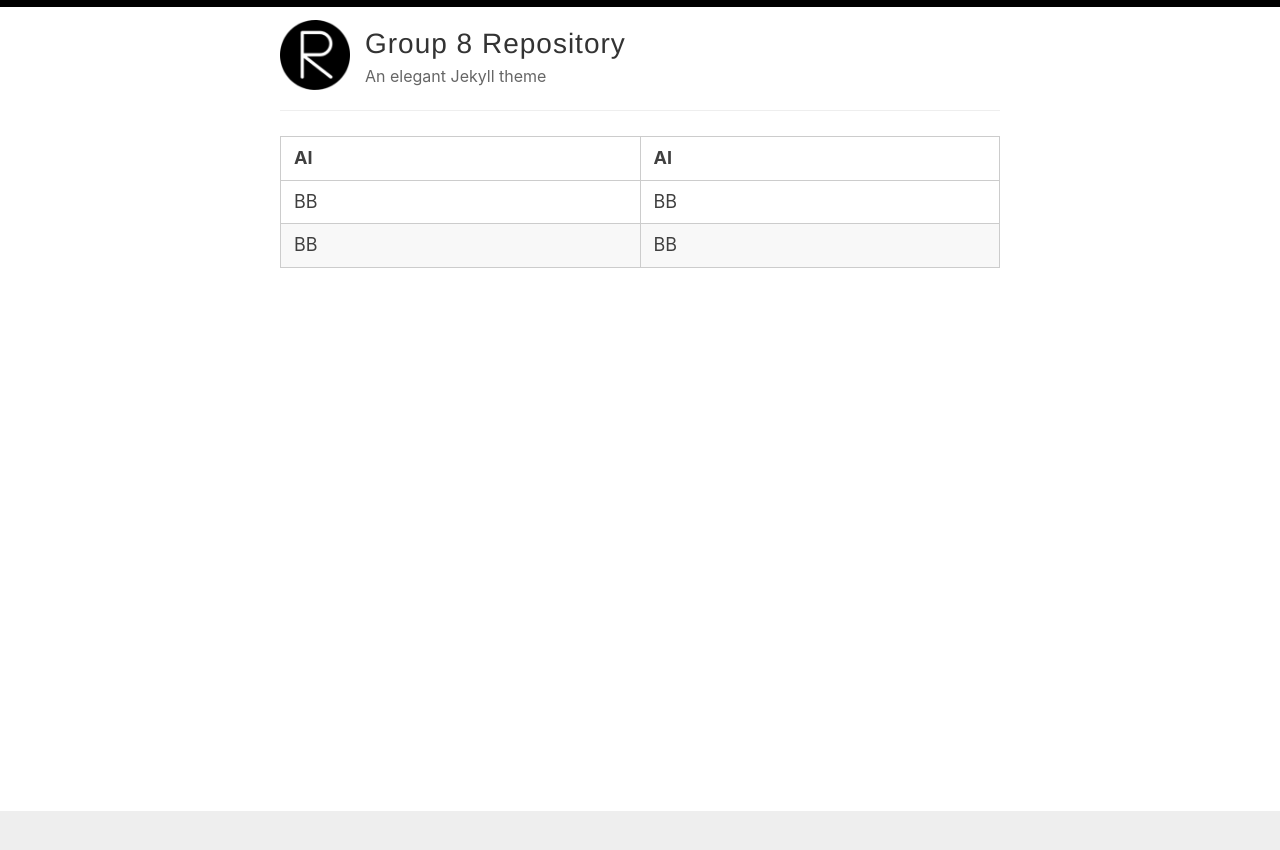
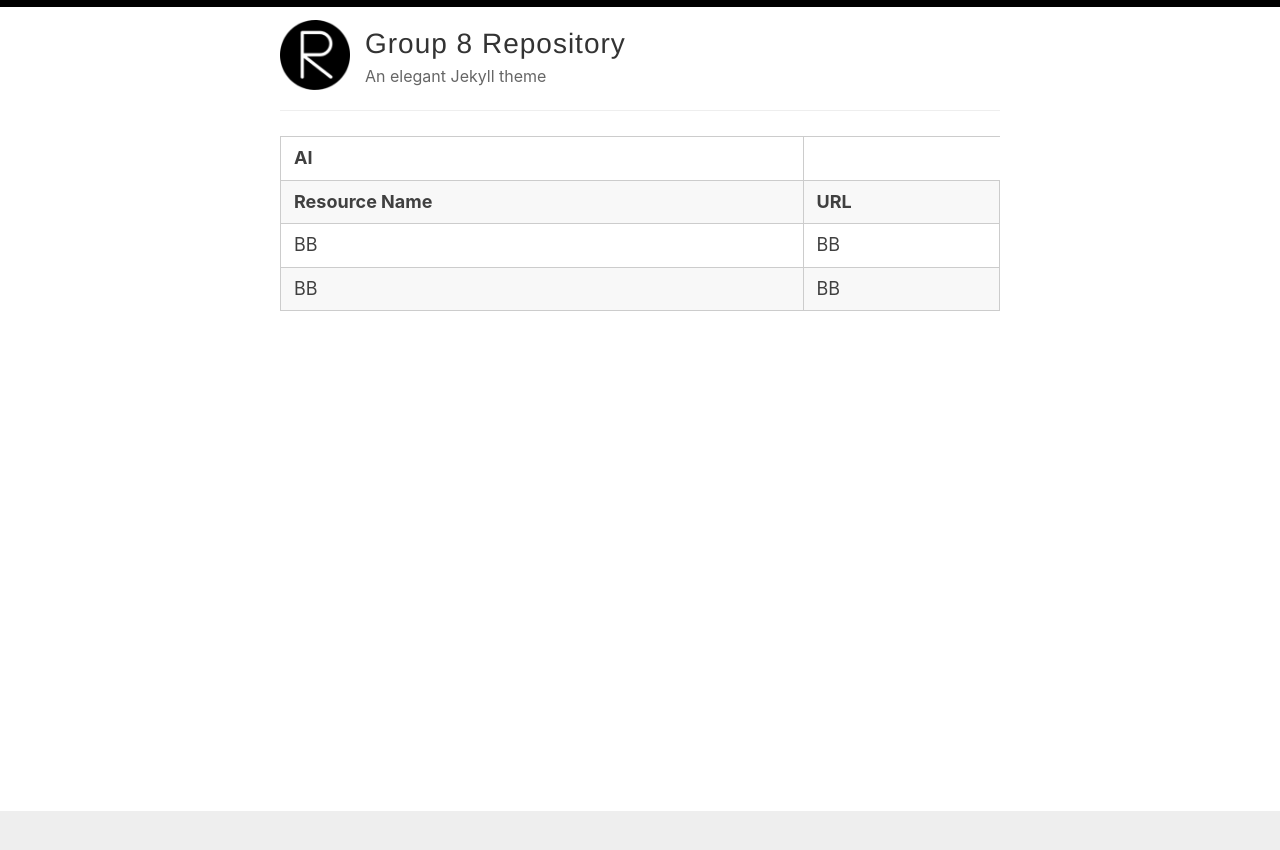
Before and after one commit to Group8-IndabaDay/InfoDay, a Jekyll site: the page built from index.html, in a window 1280 px wide. Shown: the top 850 px of the page. Built offline with Jekyll 4.4.1, drawn with Linux system fonts in a browser that asks for light colours; the list of posts is cut into pages by our own code.

Commit message:
Update default.html

```diff
--- a/_layouts/default.html
+++ b/_layouts/default.html
@@ -36,7 +36,10 @@
             <thead colspan="2">
               <tr>
                 <th> AI </th>
-                <th> AI </th>
+              </tr>
+              <tr>
+                <th> Resource Name </th>
+                <th> URL </th>
               </tr>
             </thead>
             <tbody>
```
